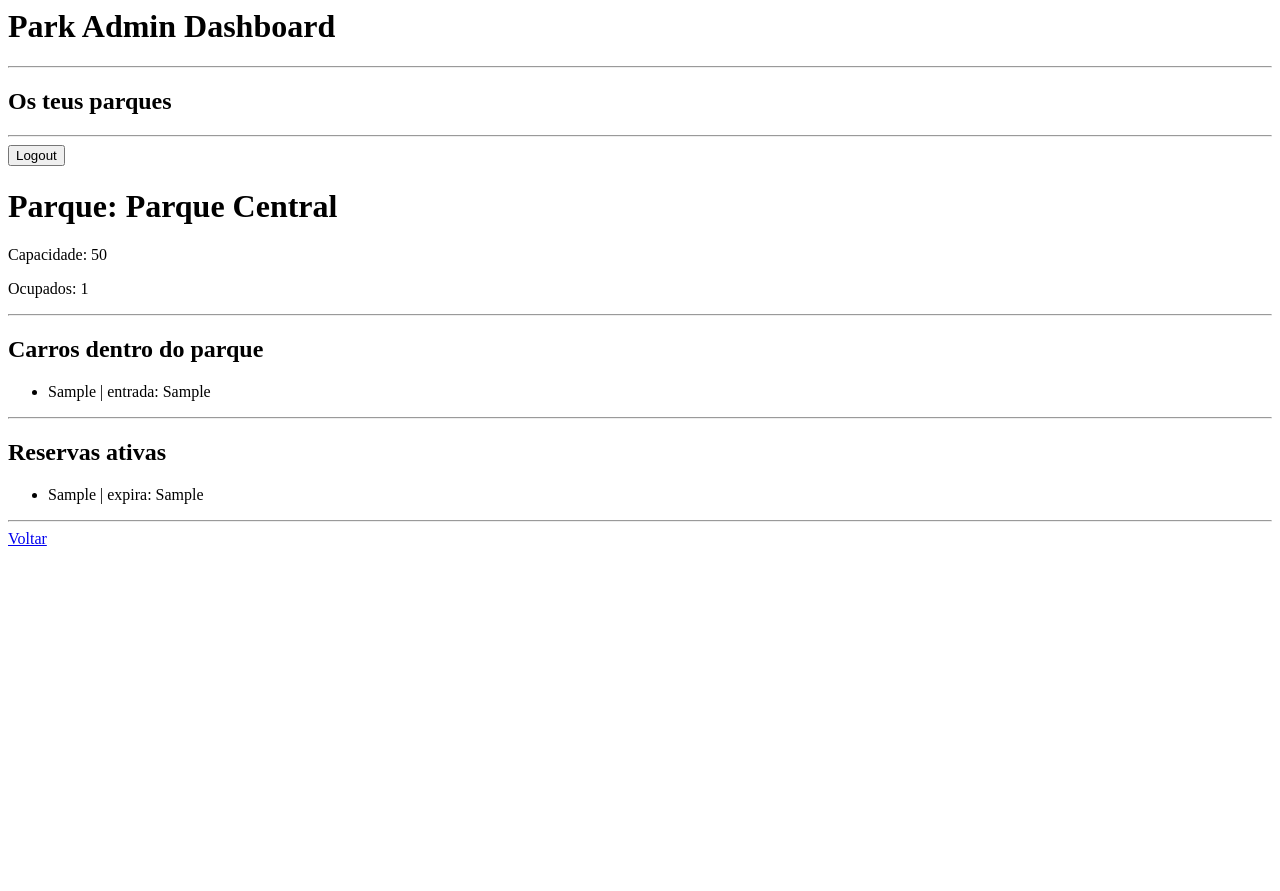
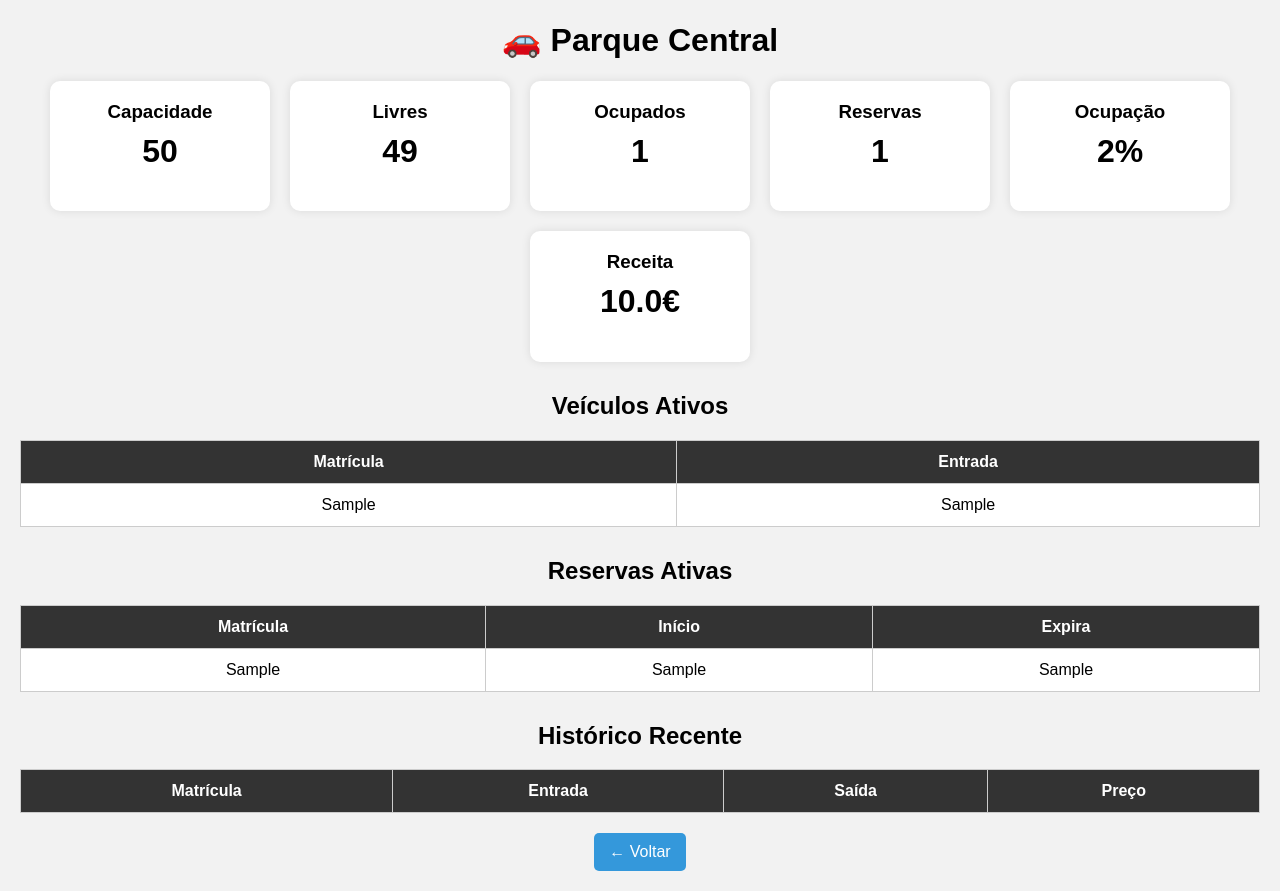
Before and after one commit to RubenM2222/SmartParkingLot, a Flask app: page /admin/park/1 in a window 1280 px wide. Before the commit the page ends 546 px from the top, so only its background shows below. Run offline with Flask 3, Linux system fonts and the light colour scheme; the visitor is signed in with stand-in values (Sample User, id 1); data comes from the database, SQL or seed files in the repository; tables that the repository leaves empty hold one stand-in row (values such as "Sample post"); lists and menus that the app fills with data are empty.

Commit message:
Update de admin park

```diff
--- a/cloud_server/routes/admin_park.py
+++ b/cloud_server/routes/admin_park.py
@@ -5,42 +5,87 @@
 
 admin_park_bp = Blueprint("admin_park", __name__)
 
+
+# ==================================================
+# DASHBOARD DOS PARQUES DO ADMIN
+# ==================================================
+
 @admin_park_bp.route("/admin/park")
+@login_required
 def admin_park():
 
     user_id = session["user_id"]
 
     conn = db()
+    conn.row_factory = sqlite3.Row
     c = conn.cursor()
 
+    # parques associados ao admin
     c.execute("""
         SELECT p.*
         FROM parques p
         JOIN admin_parques ap
-        ON p.id = ap.parque_id
+            ON p.id = ap.parque_id
         WHERE ap.admin_id = ?
+        ORDER BY p.nome
     """, (user_id,))
 
     parques = c.fetchall()
+
+    total_parques = len(parques)
+    total_capacidade = 0
+    total_ocupados = 0
+    total_reservas = 0
+
+    for parque in parques:
+
+        total_capacidade += parque["capacidade"]
+
+        c.execute("""
+            SELECT COUNT(*)
+            FROM carros
+            WHERE parque_id = ?
+            AND ativo = 1
+        """, (parque["id"],))
+
+        total_ocupados += c.fetchone()[0]
+
+        c.execute("""
+            SELECT COUNT(*)
+            FROM reservas
+            WHERE parque_id = ?
+            AND ativo = 1
+        """, (parque["id"],))
+
+        total_reservas += c.fetchone()[0]
 
     conn.close()
 
     return render_template(
         "admin_park.html",
-        parques=parques
+        parques=parques,
+        total_parques=total_parques,
+        total_capacidade=total_capacidade,
+        total_ocupados=total_ocupados,
+        total_reservas=total_reservas
     )
 
+
+# ==================================================
+# GESTÃO DE UM PARQUE
+# ==================================================
+
 @admin_park_bp.route("/admin/park/<int:parque_id>")
+@login_required
 def park_detail(parque_id):
 
     user_id = session["user_id"]
 
     conn = db()
     conn.row_factory = sqlite3.Row
-
     c = conn.cursor()
 
-    # validar acesso
+    # validar acesso ao parque
     c.execute("""
         SELECT 1
         FROM admin_parques
@@ -54,7 +99,7 @@
         conn.close()
         return "Acesso negado", 403
 
-    # info parque
+    # dados do parque
     c.execute("""
         SELECT *
         FROM parques
@@ -63,7 +108,11 @@
 
     parque = c.fetchone()
 
-    # carros ativos
+    if not parque:
+        conn.close()
+        return "Parque não encontrado", 404
+
+    # carros atualmente no parque
     c.execute("""
         SELECT *
         FROM carros
@@ -74,38 +123,69 @@
 
     carros = c.fetchall()
 
-    # reservas
+    # reservas ativas
     c.execute("""
         SELECT *
         FROM reservas
         WHERE parque_id = ?
         AND ativo = 1
+        ORDER BY inicio DESC
     """, (parque_id,))
 
     reservas = c.fetchall()
 
-    # ocupados
+    # histórico (últimos veículos que saíram)
     c.execute("""
-        SELECT COUNT(*)
+        SELECT *
         FROM carros
         WHERE parque_id = ?
-        AND ativo = 1
+        AND ativo = 0
+        ORDER BY saida DESC
+        LIMIT 20
     """, (parque_id,))
 
-    ocupados = c.fetchone()[0]
+    historico = c.fetchall()
+
+    # ocupados
+    ocupados = len(carros)
 
     # capacidade
     capacidade = parque["capacidade"]
 
+    # livres
     livres = capacidade - ocupados
+
+    # reservas
+    reservados = len(reservas)
+
+    # taxa ocupação
+    taxa_ocupacao = 0
+
+    if capacidade > 0:
+        taxa_ocupacao = round((ocupados / capacidade) * 100)
+
+    # receita total
+    c.execute("""
+        SELECT COALESCE(SUM(pg.valor), 0)
+        FROM pagamentos pg
+        JOIN carros c
+            ON c.id = pg.carro_id
+        WHERE c.parque_id = ?
+    """, (parque_id,))
+
+    receita_total = c.fetchone()[0]
 
     conn.close()
 
     return render_template(
-        "park_detail.html",
+        "park_manage.html",
         parque=parque,
         carros=carros,
         reservas=reservas,
+        historico=historico,
         ocupados=ocupados,
-        livres=livres
+        livres=livres,
+        reservados=reservados,
+        taxa_ocupacao=taxa_ocupacao,
+        receita_total=receita_total
     )
--- /dev/null
+++ b/cloud_server/templates/park_manage.html
@@ -0,0 +1,203 @@
+<!DOCTYPE html>
+<html>
+<head>
+<meta charset="UTF-8">
+<title>{{ parque["nome"] }}</title>
+
+<style>
+
+body{
+    font-family:Arial;
+    background:#f2f2f2;
+    margin:20px;
+}
+
+h1,h2{
+    text-align:center;
+}
+
+.cards{
+    display:flex;
+    justify-content:center;
+    flex-wrap:wrap;
+    gap:20px;
+    margin-bottom:30px;
+}
+
+.card{
+    background:white;
+    padding:20px;
+    width:180px;
+    text-align:center;
+    border-radius:10px;
+    box-shadow:0 0 10px rgba(0,0,0,0.1);
+}
+
+.card h3{
+    margin:0;
+}
+
+.card h1{
+    margin-top:10px;
+}
+
+.section{
+    margin-top:30px;
+}
+
+table{
+    width:100%;
+    background:white;
+    border-collapse:collapse;
+}
+
+th{
+    background:#333;
+    color:white;
+}
+
+th,td{
+    padding:12px;
+    border:1px solid #ccc;
+    text-align:center;
+}
+
+.btn{
+    display:inline-block;
+    background:#3498db;
+    color:white;
+    padding:10px 15px;
+    border-radius:5px;
+    text-decoration:none;
+    margin-top:20px;
+}
+
+.btn:hover{
+    background:#2980b9;
+}
+
+.actions{
+    text-align:center;
+}
+
+</style>
+</head>
+
+<body>
+
+<h1>🚗 {{ parque["nome"] }}</h1>
+
+<div class="cards">
+
+    <div class="card">
+        <h3>Capacidade</h3>
+        <h1>{{ parque["capacidade"] }}</h1>
+    </div>
+
+    <div class="card">
+        <h3>Livres</h3>
+        <h1>{{ livres }}</h1>
+    </div>
+
+    <div class="card">
+        <h3>Ocupados</h3>
+        <h1>{{ ocupados }}</h1>
+    </div>
+
+    <div class="card">
+        <h3>Reservas</h3>
+        <h1>{{ reservados }}</h1>
+    </div>
+
+    <div class="card">
+        <h3>Ocupação</h3>
+        <h1>{{ taxa_ocupacao }}%</h1>
+    </div>
+
+    <div class="card">
+        <h3>Receita</h3>
+        <h1>{{ receita_total }}€</h1>
+    </div>
+
+</div>
+
+<div class="section">
+
+    <h2>Veículos Ativos</h2>
+
+    <table>
+
+        <tr>
+            <th>Matrícula</th>
+            <th>Entrada</th>
+        </tr>
+
+        {% for carro in carros %}
+        <tr>
+            <td>{{ carro["matricula"] }}</td>
+            <td>{{ carro["entrada"] }}</td>
+        </tr>
+        {% endfor %}
+
+    </table>
+
+</div>
+
+<div class="section">
+
+    <h2>Reservas Ativas</h2>
+
+    <table>
+
+        <tr>
+            <th>Matrícula</th>
+            <th>Início</th>
+            <th>Expira</th>
+        </tr>
+
+        {% for reserva in reservas %}
+        <tr>
+            <td>{{ reserva["matricula"] }}</td>
+            <td>{{ reserva["inicio"] }}</td>
+            <td>{{ reserva["expira"] }}</td>
+        </tr>
+        {% endfor %}
+
+    </table>
+
+</div>
+
+<div class="section">
+
+    <h2>Histórico Recente</h2>
+
+    <table>
+
+        <tr>
+            <th>Matrícula</th>
+            <th>Entrada</th>
+            <th>Saída</th>
+            <th>Preço</th>
+        </tr>
+
+        {% for carro in historico %}
+        <tr>
+            <td>{{ carro["matricula"] }}</td>
+            <td>{{ carro["entrada"] }}</td>
+            <td>{{ carro["saida"] }}</td>
+            <td>{{ carro["preco"] }}€</td>
+        </tr>
+        {% endfor %}
+
+    </table>
+
+</div>
+
+<div class="actions">
+    <a class="btn" href="/admin/park">
+        ← Voltar
+    </a>
+</div>
+
+</body>
+</html>
```
Also changed, not shown: cloud_server/templates/admin_park.html (+92 -85 lines).
